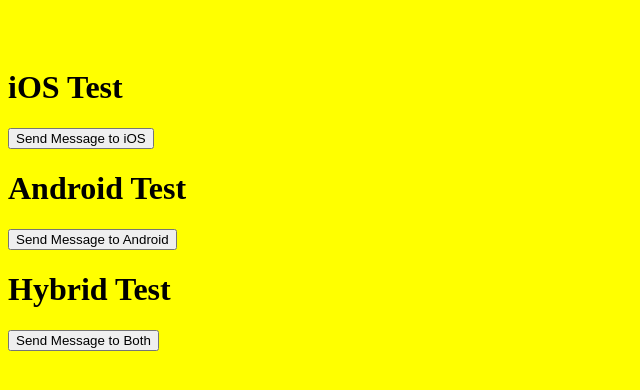
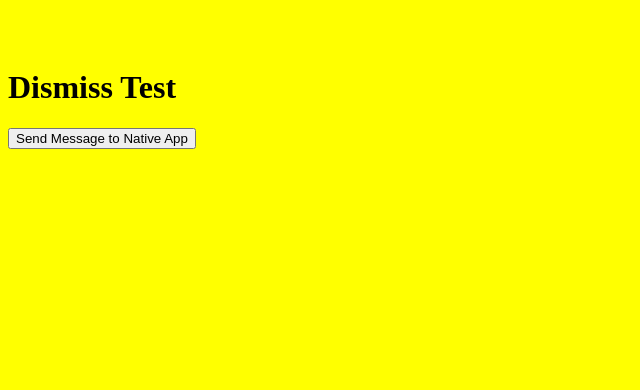
Before and after one commit to bryanbartow/native-js-bridging, a plain HTML site: page index.html in a window 1280 px wide. Shown: the whole page, without its empty margins (0-640 px from the left). Drawn offline with Linux system fonts and the light colour scheme.

Commit message:
Update index.html

```diff
--- a/index.html
+++ b/index.html
@@ -11,12 +11,12 @@
 	<meta name='viewport' content='width=device-width, initial-scale=1'>
     </head>
     <body style="background-color: yellow;">
-        <h1>iOS Test</h1>
+        <!--<h1>iOS Test</h1>
         <button onclick="sendIosAction()">Send Message to iOS</button>
         <h1>Android Test</h1>
-        <button onclick="sendAndroidAction()">Send Message to Android</button>
-		<h1>Hybrid Test</h1>
-        <button onclick="sendHybridAction()">Send Message to Both</button>
+        <button onclick="sendAndroidAction()">Send Message to Android</button>-->
+	<h1>Dismiss Test</h1>
+        <button onclick="sendHybridAction()">Send Message to Native App</button>
         <script type="text/javascript" src="main.js"></script>
     </body>
 </html>
```
